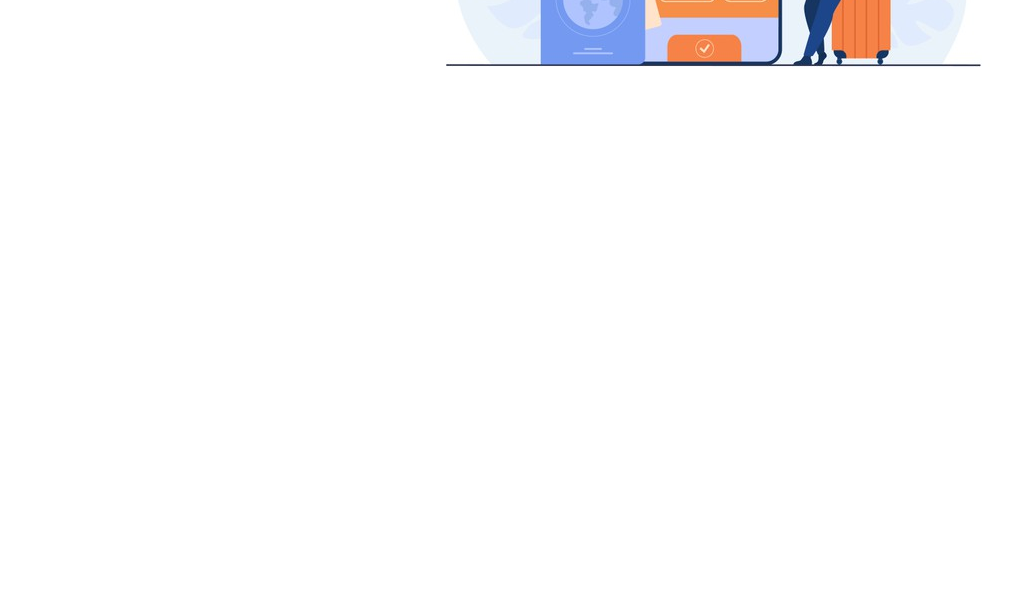
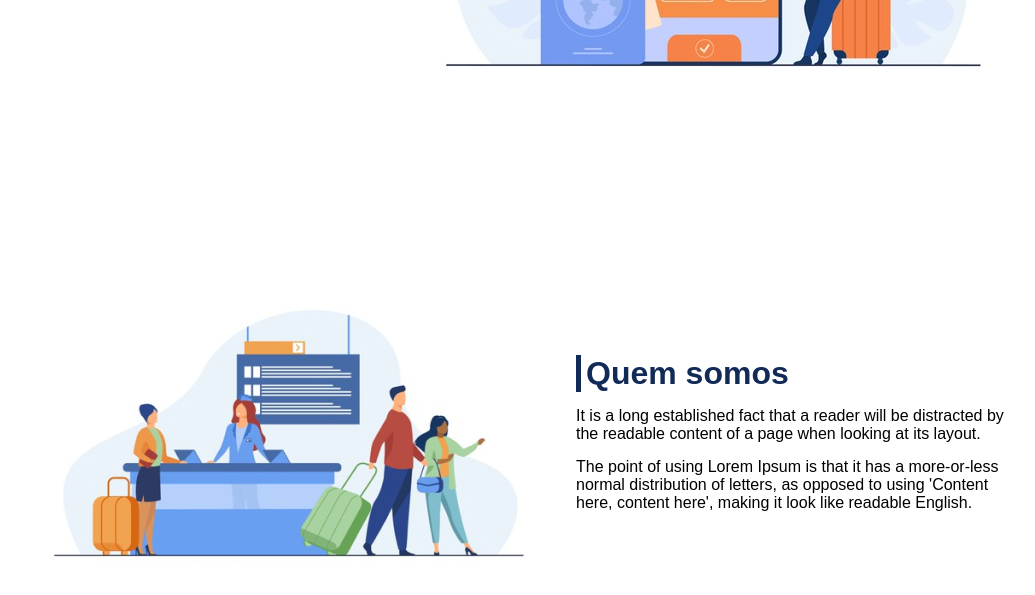
Before and after one commit to mqsoares/flex-turismo, a plain HTML site: page index.html in a window 1280 px wide. Shown: the part 567-1162 px from the top of the page, without its empty margins (112-1147 px from the left). Before the commit the page ends 820 px from the top, so only its background shows below. Drawn offline with Linux system fonts and the light colour scheme.

Commit message:
create the about

```diff
--- a/index.html
+++ b/index.html
@@ -35,6 +35,19 @@
             </div>
         </section>
 
+        <section class="about">
+            <div class="container">
+                <div class="about-image">
+                    <img src="./images/1-quem-somos.png" alt="balcão de atendimento">
+                </div>
+                <div class="about-write">
+                    <h2>Quem somos</h2>
+                    <p>It is a long established fact that a reader will be distracted by the readable content of a page when looking at its layout. </p>
+                    <p>The point of using Lorem Ipsum is that it has a more-or-less normal distribution of letters, as opposed to using 'Content here, content here', making it look like readable English.</p>
+                </div>
+            </div>
+        </section>
+
 
     </main>
 
--- a/style.css
+++ b/style.css
@@ -81,3 +81,38 @@ header h1 {
     align-items: center;
     justify-content: center;
 }
+
+.about .container {
+    align-items: center;
+    justify-content: space-between;
+    gap: 30px;
+}
+
+.about .container .about-write {
+    display: flex;
+    flex-direction: column;
+    gap: 15px;
+}
+
+.about .container .about-write h2 {
+    color: #122A57;
+    font-size: 32px;
+    position: relative;
+    margin-left: 10px;
+}
+
+.about .container .about-write h2::before {
+    content: '';
+    background-color: #122A57;
+    width: 5px;
+    height: 100%;
+    top: 0;
+    left: 0;
+    position: absolute;
+    margin-left: -10px;
+}
+
+/* img {
+    display: block;
+    width: 100%;
+} */
```
